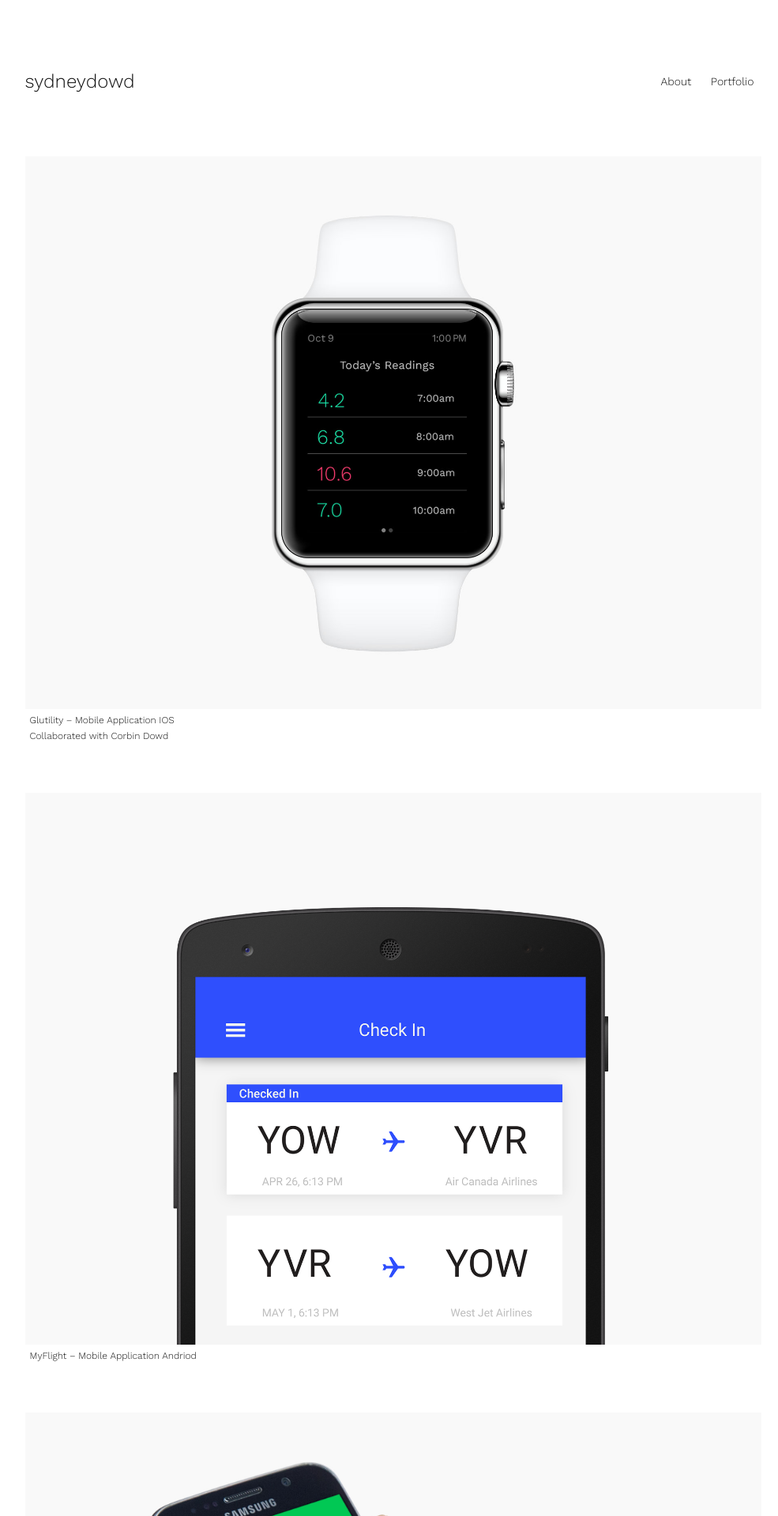
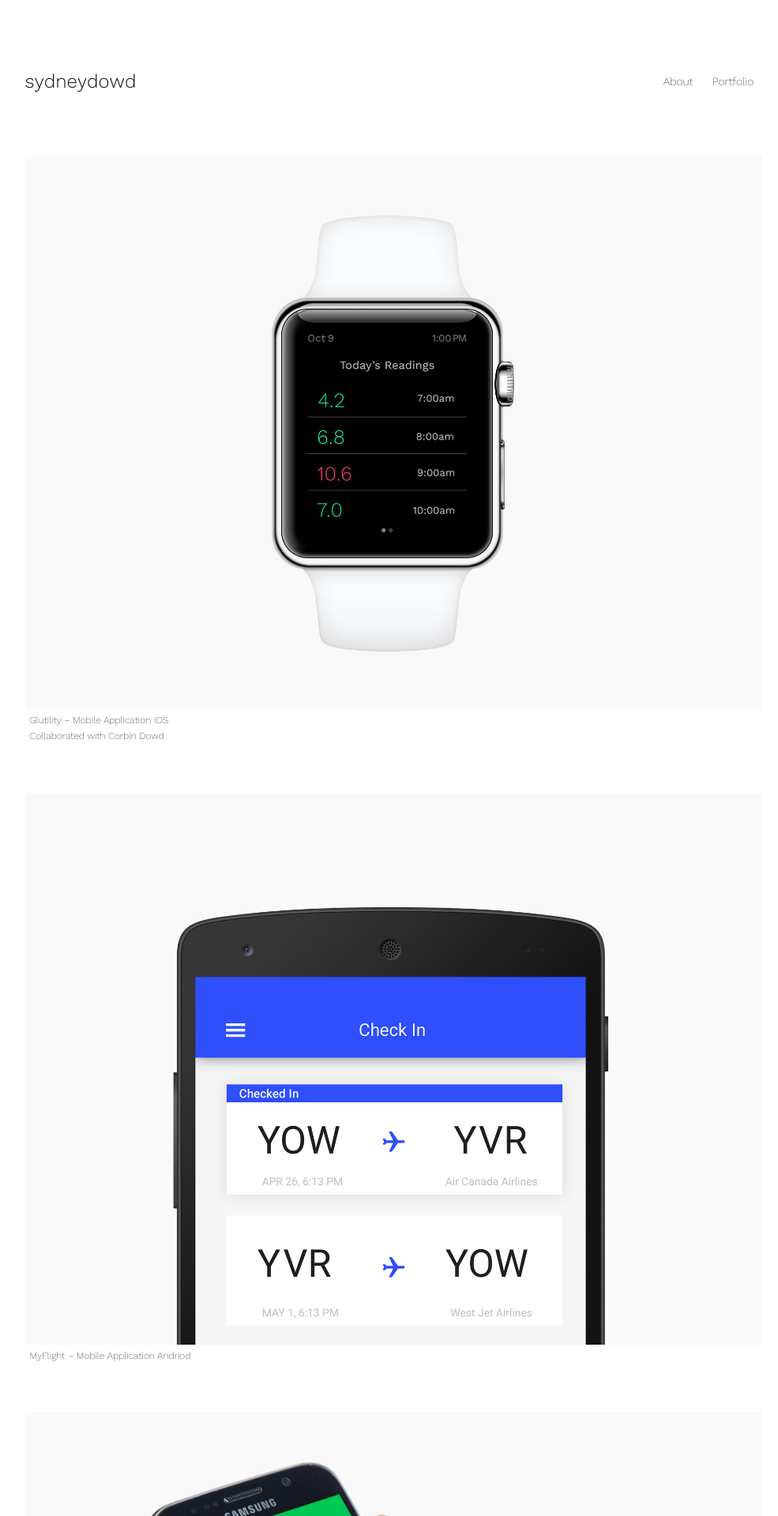
Before and after one commit to sydneydowd/portfolio, a Jekyll site: the page built from index.html, in a window 1280 px wide. Shown: the top 1920 px of the page at 79% size, without its empty margins (142-1127 px from the left). Built offline with Jekyll 4.4.1, drawn with Linux system fonts in a browser that asks for light colours.

Commit message:
changed the font weight

```diff
--- a/_includes/css/type.css
+++ b/_includes/css/type.css
@@ -1,5 +1,7 @@
 html {
   font-family: 'Work Sans', sans-serif;
+  font-kerning: none;
+  font-weight: 200;
   color: #141414;
 }
 
```
